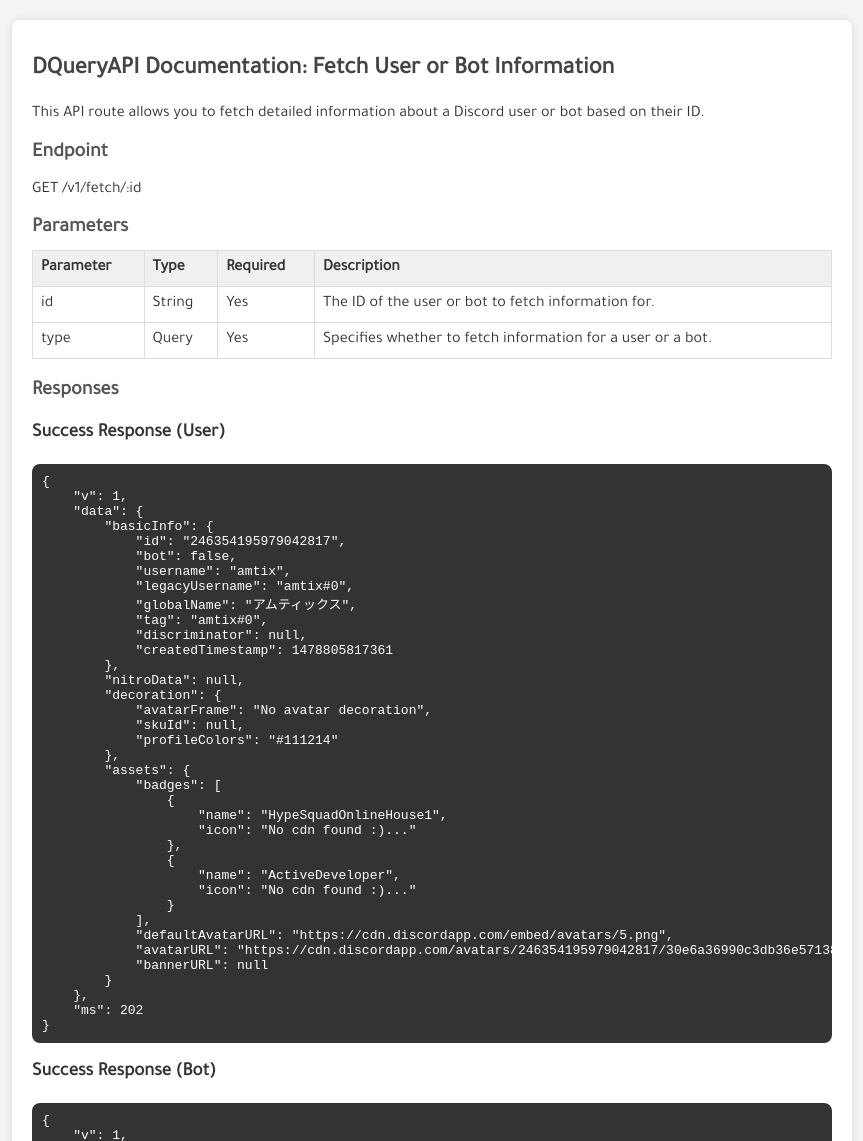
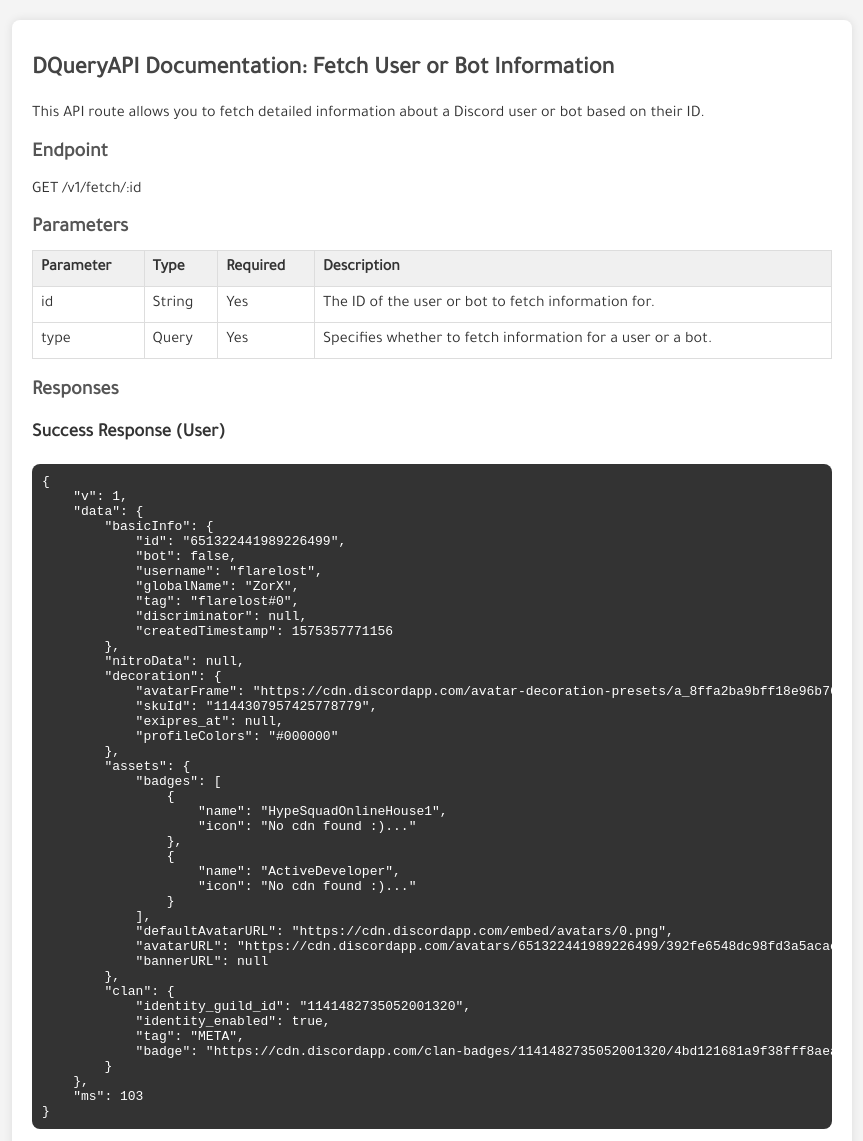
Before and after one commit to DQueryAPI/DQueryAPI-Documentation, a plain HTML site: page index.html in a window 1280 px wide. Shown: the top 1141 px of the page, without its empty margins (208-1071 px from the left). Drawn offline with Linux system fonts and the light colour scheme.

Commit message:
Update index.html

```diff
--- a/index.html
+++ b/index.html
@@ -133,20 +133,20 @@
     "v": 1,
     "data": {
         "basicInfo": {
-            "id": "246354195979042817",
+            "id": "651322441989226499",
             "bot": false,
-            "username": "amtix",
-            "legacyUsername": "amtix#0",
-            "globalName": "アムティックス",
-            "tag": "amtix#0",
+            "username": "flarelost",
+            "globalName": "ZorX",
+            "tag": "flarelost#0",
             "discriminator": null,
-            "createdTimestamp": 1478805817361
+            "createdTimestamp": 1575357771156
         },
         "nitroData": null,
         "decoration": {
-            "avatarFrame": "No avatar decoration",
-            "skuId": null,
-            "profileColors": "#111214"
+            "avatarFrame": "https://cdn.discordapp.com/avatar-decoration-presets/a_8ffa2ba9bff18e96b76c2e66fd0d7fa3.png",
+            "skuId": "1144307957425778779",
+            "exipres_at": null,
+            "profileColors": "#000000"
         },
         "assets": {
             "badges": [
@@ -159,12 +159,18 @@
                     "icon": "No cdn found :)..."
                 }
             ],
-            "defaultAvatarURL": "https://cdn.discordapp.com/embed/avatars/5.png",
-            "avatarURL": "https://cdn.discordapp.com/avatars/246354195979042817/30e6a36990c3db36e571385bad78685a.webp?size=1024",
+            "defaultAvatarURL": "https://cdn.discordapp.com/embed/avatars/0.png",
+            "avatarURL": "https://cdn.discordapp.com/avatars/651322441989226499/392fe6548dc98fd3a5acac9798bc1a72.webp?size=1024",
             "bannerURL": null
+        },
+        "clan": {
+            "identity_guild_id": "1141482735052001320",
+            "identity_enabled": true,
+            "tag": "META",
+            "badge": "https://cdn.discordapp.com/clan-badges/1141482735052001320/4bd121681a9f38fff8aea622d74534e4"
         }
     },
-    "ms": 202
+    "ms": 103
 }</pre>
 
         <h3>Success Response (Bot)</h3>
@@ -205,10 +211,10 @@
             "defaultAvatarURL": "https://cdn.discordapp.com/embed/avatars/4.png",
             "avatarURL": "https://cdn.discordapp.com/avatars/781294735167193099/0a8f4af4550dd2e5e18075cc5f800d31.webp?size=1024",
             "bannerURL": "https://cdn.discordapp.com/banners/781294735167193099/8ac061708822c5ce0e8ea28a6daa0b1b.webp?size=1024",
-            "serversCount": 261
+            "serversCount": "261"
         }
     },
-    "ms": 183
+    "ms": 103
 }</pre>
 
         <h3>Error Responses</h3>
```
